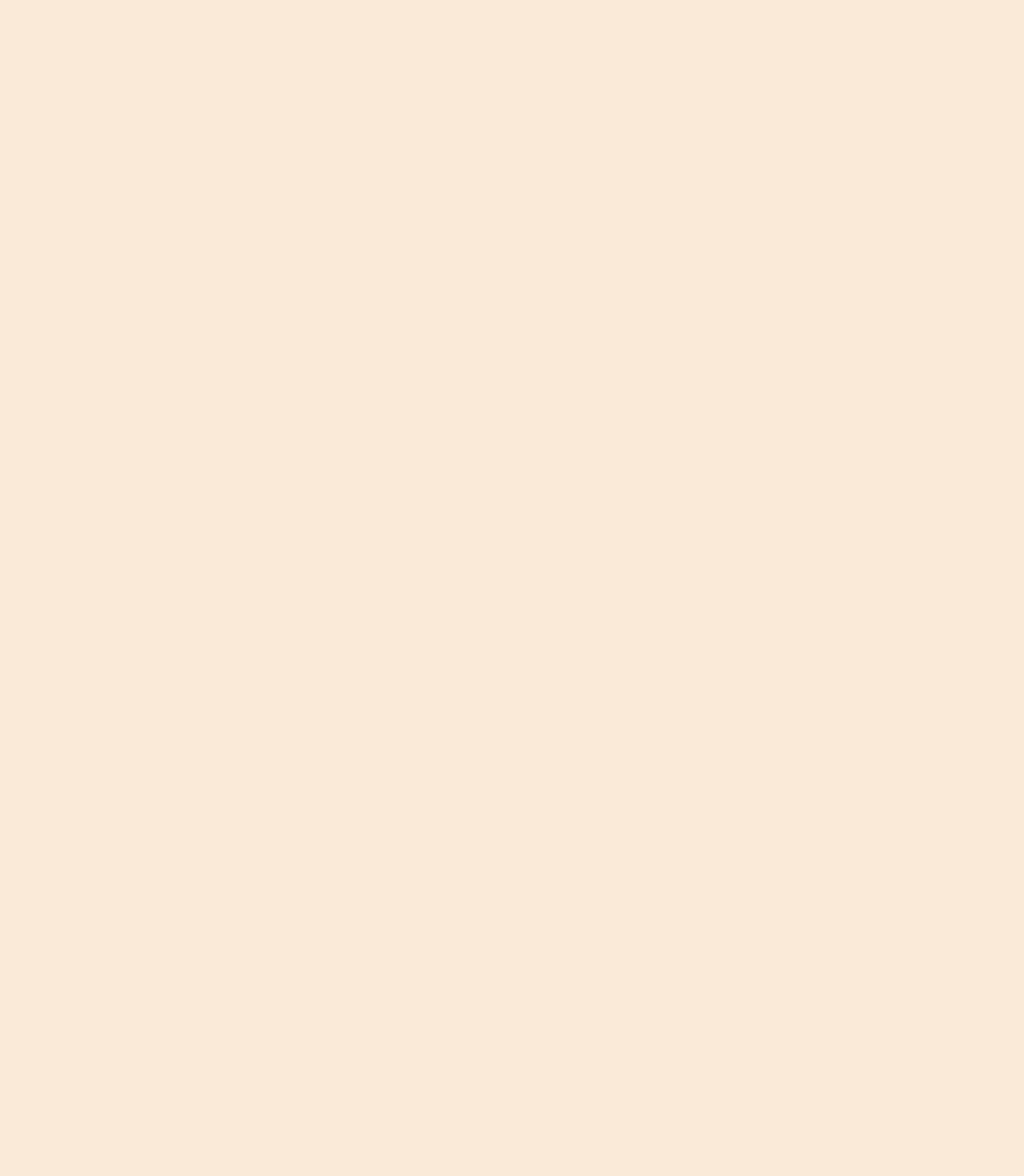
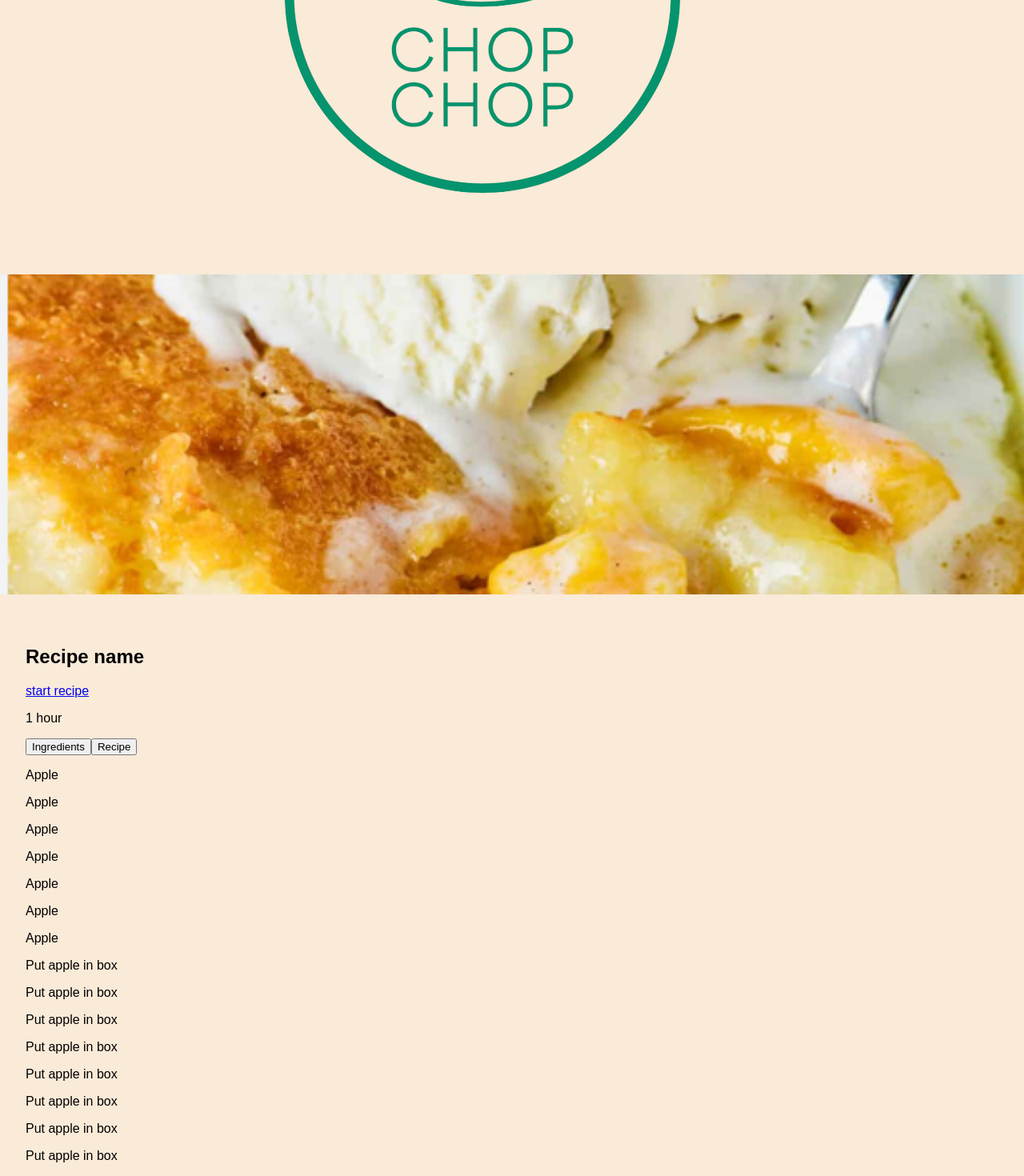
Before and after one commit to Mr-Turtle12/Chop-Chop, a Vue app in the folder frontend/: page /recipe-overview in a window 1280 px wide. Before the commit this address had no page. Shown: the part 319-1789 px from the top of the page at 80% size. Before the commit the page ends 800 px from the top, so only its background shows below. Built offline with nearby package versions, Linux system fonts and the light colour scheme; a web font is replaced by a local one.

Commit message:
adding views

```diff
--- a/frontend/src/components/PageHeader.vue
+++ b/frontend/src/components/PageHeader.vue
@@ -15,6 +15,8 @@
         <div class="c-page-header__nav">
           <a>menu</a>
         </div>
+
+        <div class="c-page-header__search" />
       </div>
     </div>
   </header>
@@ -32,5 +34,9 @@
   &__logo-wrapper {
     grid-column:6;
   }
+
+  &__search {
+    grid-column: 2/11;
+  }
 }
 </style>
--- a/frontend/src/components/RecipeCard.vue
+++ b/frontend/src/components/RecipeCard.vue
@@ -1,7 +1,7 @@
 <template>
   <a
     :class="`c-card c-card--${ size }`"
-    href="/recipe"
+    href="/recipe-overview"
   >
     <img
       class="c-card__image"
--- a/frontend/src/router/index.js
+++ b/frontend/src/router/index.js
@@ -1,7 +1,8 @@
 import { createRouter, createWebHistory } from 'vue-router'
 import HomeView from '@/views/HomeView.vue'
+import SearchView from '@/views/SearchView.vue'
+import RecipeOverview from '@/views/RecipeOverview.vue'
 import RecipeView from '@/views/RecipeView.vue'
-import SearchView from '@/views/SearchView.vue'
 
 const routes = [
     {
@@ -20,7 +21,13 @@ const routes = [
         name: 'search',
         component: SearchView,
         meta: { transition: 'slide-left'}
-    }
+    },
+    {
+        path: '/recipe-overview',
+        name: 'recipe-overview',
+        component: RecipeOverview,
+        meta: { transition: 'slide-left'}
+    },
 ]
 
 const router = createRouter({
--- /dev/null
+++ b/frontend/src/views/RecipeOverview.vue
@@ -0,0 +1,117 @@
+<template>
+  <PageHeader />
+
+  <section class="c-recipe-image o-section">
+    <div class="c-recipe-image__image-container">
+      <img
+        class="c-recipe-image__image"
+        src="@/assets/recipe-3.png"
+      >
+    </div>
+  </section>
+
+  <section class="c-recipe o-section">
+    <div class="c-recipe__container o-container">
+      <div class="c-recipe__top">
+        <h1 class="c-recipe__heading">
+          Recipe name
+        </h1>
+
+        <a
+          class="c-recipe__link"
+          href="/recipe"
+        >start recipe</a>
+
+        <p class="c-recipe__meta">
+          1 hour
+        </p>
+      </div>
+
+      <div class="c-recipe__recipe-overview-container">
+        <div class="c-recipe__button-container">
+          <button class="c-recipe__button">
+            Ingredients
+          </button>
+
+          <button class="c-recipe__button">
+            Recipe
+          </button>
+        </div>
+
+        <div class="c-recipe__ingredient-container">
+          <p class="c-recipe__ingredient">
+            Apple
+          </p>
+          <p class="c-recipe__ingredient">
+            Apple
+          </p>
+          <p class="c-recipe__ingredient">
+            Apple
+          </p>
+          <p class="c-recipe__ingredient">
+            Apple
+          </p>
+          <p class="c-recipe__ingredient">
+            Apple
+          </p>
+          <p class="c-recipe__ingredient">
+            Apple
+          </p>
+          <p class="c-recipe__ingredient">
+            Apple
+          </p>
+        </div>
+
+        <div class="c-recipe__recipe-container">
+          <p class="c-recipe__recipe">
+            Put apple in box
+          </p>
+          <p class="c-recipe__recipe">
+            Put apple in box
+          </p>
+          <p class="c-recipe__recipe">
+            Put apple in box
+          </p>
+          <p class="c-recipe__recipe">
+            Put apple in box
+          </p>
+          <p class="c-recipe__recipe">
+            Put apple in box
+          </p>
+          <p class="c-recipe__recipe">
+            Put apple in box
+          </p>
+          <p class="c-recipe__recipe">
+            Put apple in box
+          </p>
+          <p class="c-recipe__recipe">
+            Put apple in box
+          </p>
+        </div>
+      </div>
+    </div>
+  </section>
+</template>
+
+<script setup>
+import PageHeader from '@/components/PageHeader.vue'
+</script>
+
+<style scoped lang="scss">
+.c-recipe-image {
+  &__image-container {
+    position:relative;
+    height:50vh;
+  }
+
+  &__image {
+    height:100%;
+    width:100%;
+    aspect-ratio:16/9;
+    position:absolute;
+    object-fit: cover;
+    top:0;
+    left:0;
+  }
+}
+</style>
--- a/frontend/src/views/SearchView.vue
+++ b/frontend/src/views/SearchView.vue
@@ -1,5 +1,7 @@
 <template>
-  <PageHeader />
+  <PageHeader
+    :search="true"
+  />
 
   <CardListing />
 </template>
```
